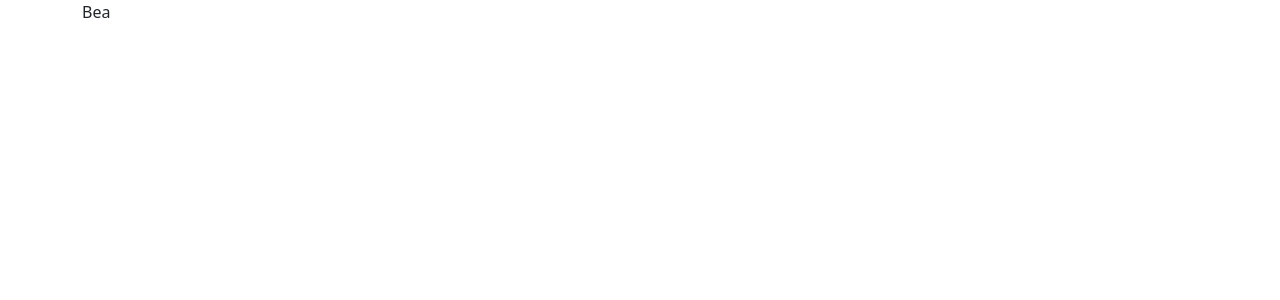
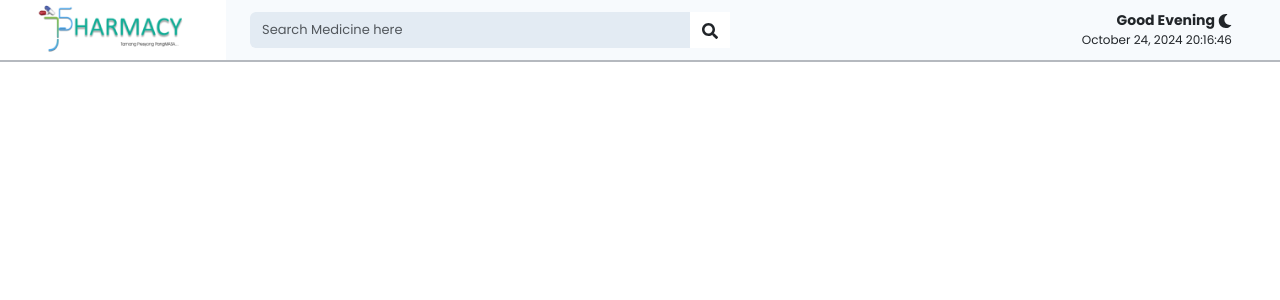
Before and after one commit to BeaLugtu/J5Pharm, a React (Vite) app: page /superAdminDashboard in a window 1280 px wide. Shown: the top 300 px of the page. Built offline with nearby package versions, Linux system fonts and the light colour scheme.

Commit message:
dashboard header

```diff
--- a/src/App.css
+++ b/src/App.css
@@ -96,3 +96,12 @@ img {
 .btn-exit:hover {
   transform: scale(1.07);
 }
+
+/* Header Dashboard */
+.search-btn {
+  transition: transform 0.2s; /* Smooth transition */
+}
+
+.search-btn:hover {
+  transform: scale(1.1); /* Scale to 110% on hover */
+}
--- a/src/components/DashboardContent/Dashboards/SuperAdminDashboard.jsx
+++ b/src/components/DashboardContent/Dashboards/SuperAdminDashboard.jsx
@@ -1,8 +1,9 @@
+import Header from "../Header";
 
 const SuperAdminDashboard = () => {
     return (
-        <div className="container">
-            <p>Bea</p>
+        <div className="">
+            <Header />
         </div>
     );
 };
--- a/src/components/DashboardContent/Header.jsx
+++ b/src/components/DashboardContent/Header.jsx
@@ -0,0 +1,117 @@
+import React, { useEffect, useState } from 'react';
+import headerLogo from '../../assets/headerLogo.png';
+import { FaSearch } from 'react-icons/fa'; // Import the search icon
+import { FaSun, FaMoon, FaCloudSun } from 'react-icons/fa'; // Import icons
+
+const Header = () => {
+    const [greeting, setGreeting] = useState('');
+    const [icon, setIcon] = useState(<FaSun />); // Default icon
+    const [currentTime, setCurrentTime] = useState('');
+
+    useEffect(() => {
+        const updateGreetingAndIcon = () => {
+            const now = new Date();
+            setCurrentTime(formatDate(now)); // Update the current time
+
+            const currentHour = now.getHours();
+            if (currentHour < 12) {
+                setGreeting('Good Morning');
+                setIcon(<FaSun />);
+            } else if (currentHour < 18) {
+                setGreeting('Good Afternoon');
+                setIcon(<FaCloudSun />);
+            } else {
+                setGreeting('Good Evening');
+                setIcon(<FaMoon />);
+            }
+        };
+
+        const formatDate = (date) => {
+            const options = {
+                year: 'numeric',
+                month: 'long',
+                day: 'numeric'
+            };
+            const datePart = date.toLocaleDateString('en-US', options); // Format only the date
+            const timePart = date.toTimeString().split(' ')[0]; // Get time in HH:MM:SS format
+            return `${datePart} ${timePart}`; // Combine date and time without "at"
+        };
+
+        updateGreetingAndIcon();
+        const intervalId = setInterval(updateGreetingAndIcon, 60000); // Update every minute
+
+        return () => clearInterval(intervalId); // Cleanup on unmount
+    }, []);
+
+    return (
+        <nav className="navbar font-all" style={{ backgroundColor: '#F7FAFD', width: '100%', padding: '0', borderBottom: '2px solid rgba(29, 36, 46, 0.3)' }}>
+            <div className="container-fluid d-flex justify-content-between align-items-center" style={{ paddingLeft: '0', paddingRight: '0' }}>
+
+                {/* Logo */}
+                <div style={{ paddingLeft: '12px', backgroundColor: 'white', flexShrink: 0, width: '226px', display: 'flex', justifyContent: 'center', alignItems: 'center' }}>
+                    <a className="navbar-brand mb-0" href="#">
+                        <img
+                            src={headerLogo}
+                            alt="J5 Pharmacy Logo"
+                            style={{ width: '100%', maxWidth: '162px', height: 'auto' }}
+                        />
+                    </a>
+                </div>
+
+                {/* Search Bar */}
+                <form className="d-flex flex-grow-1 pe-2 ps-4" role="search">
+                    <div className="input-group">
+                        <input
+                            className="form-control me-2 d-none d-md-block"
+                            type="search"
+                            placeholder="Search Medicine here"
+                            aria-label="Search"
+                            style={{ maxWidth: '440px', backgroundColor: '#E3EBF3', fontSize: '13px', border: 'none' }}
+                        />
+                        <button
+                            type="submit"
+                            className="btn d-none d-md-block" // Added class for hover effect
+                            aria-label="Search"
+                            style={{
+                                backgroundColor: 'white',
+                                border: 'none',
+                                marginLeft: '-8px',
+                                cursor: 'pointer', // Ensures it remains a pointer on hover
+                            }}
+                        >
+                            <FaSearch className='search-btn' />
+                        </button>
+
+                        {/* Search icon button on smaller screens */}
+                        <button
+                            type="button"
+                            className="btn d-md-none ms-auto" // Added class for hover effect
+                            aria-label="Search"
+                            style={{
+                                marginLeft: 'auto',
+                                backgroundColor: 'transparent',
+                                border: 'none',
+                                cursor: 'pointer', // Ensures it remains a pointer on hover
+                            }}
+                        >
+                            <FaSearch className='search-btn' />
+                        </button>
+
+                    </div>
+                </form>
+
+                {/* Greeting and Date */}
+                <div className="text-end d-flex flex-column pe-5" style={{ flexShrink: 0 }}>
+                    <p className="mb-0 fw-bold" style={{ whiteSpace: 'nowrap', fontSize: '14px' }}>
+                        {greeting} {icon}
+                    </p>
+                    <small style={{ whiteSpace: 'nowrap', fontSize: '12px' }}>
+                        {currentTime}
+                    </small>
+                </div>
+            </div>
+        </nav>
+    );
+};
+
+export default Header;
```
Also changed, not shown: src/assets/headerLogo.png (added), src/components/DashboardContent/Footer.jsx (added), src/components/DashboardContent/Sidebar.jsx (added).
